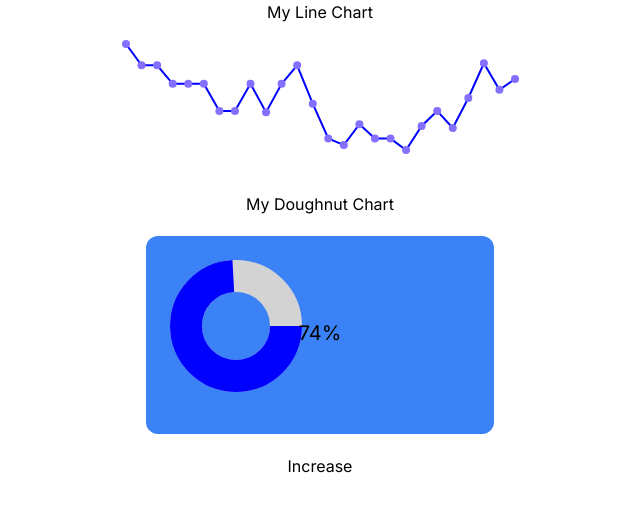
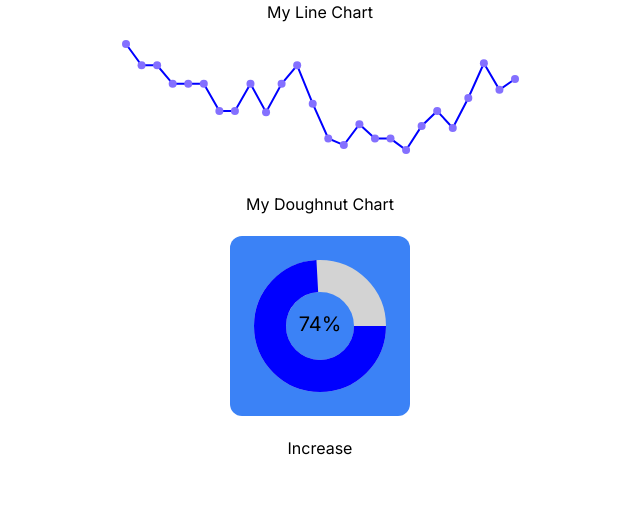
Before and after one commit to minngaeng/simple-dashboard, a Next.js app: page / in a window 1280 px wide. Shown: the top 512 px of the page, without its empty margins (320-960 px from the left). Built offline with nearby package versions, Linux system fonts and the light colour scheme.

Commit message:
text 도넛 차트 middle 위치 설정

```diff
--- a/components/MyDoughnutCard/MyDoughnutChart.tsx
+++ b/components/MyDoughnutCard/MyDoughnutChart.tsx
@@ -11,10 +11,8 @@ const DonutChart = ({ percentage, radius, strokeWidth }: IDoughnutProps) => {
   const circumference = normalizedRadius * 2 * Math.PI;
   const strokeDashoffset = circumference - (percentage / 100) * circumference;
 
-  console.log(percentage, radius, strokeWidth);
-
   return (
-    <svg>
+    <svg width={radius * 2} height={radius * 2}>
       <circle
         stroke="lightgrey"
         fill="transparent"
@@ -27,8 +25,8 @@ const DonutChart = ({ percentage, radius, strokeWidth }: IDoughnutProps) => {
         stroke="blue"
         fill="transparent"
         strokeWidth={strokeWidth}
-        strokeDasharray={circumference + ' ' + circumference}
-        style={{ strokeDashoffset }}
+        strokeDasharray={circumference}
+        strokeDashoffset={strokeDashoffset}
         r={normalizedRadius}
         cx={radius}
         cy={radius}
```
